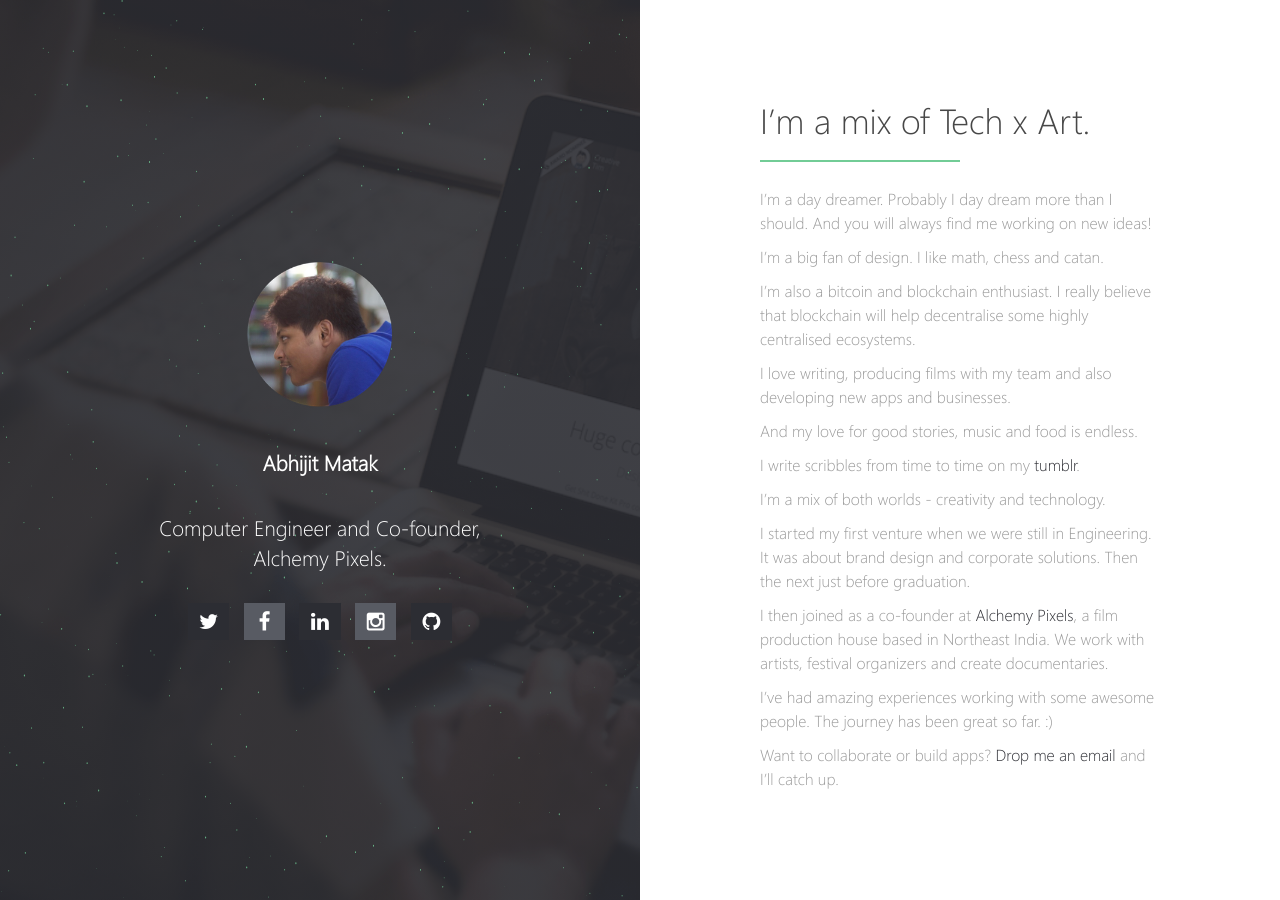
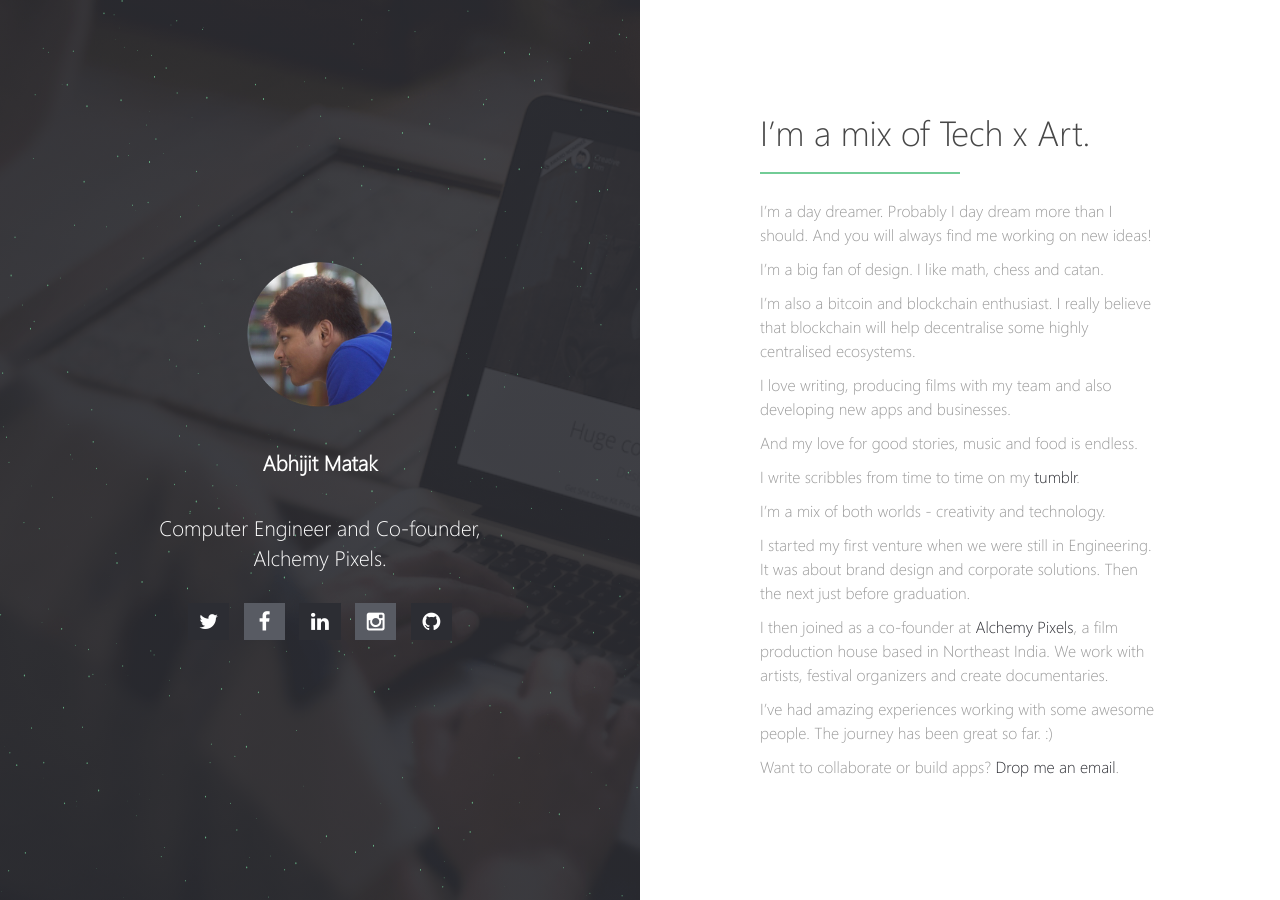
Before and after one commit to skyhitblog/skyhitblog.github.io, a Jekyll site: the page built from index.md, in a window 1280 px wide. Built offline with Jekyll 4.4.1, drawn with Linux system fonts in a browser that asks for light colours; our own code applies the rules of GitHub Pages for plain Markdown files.

Commit message:
Update index.md

```diff
--- a/index.md
+++ b/index.md
@@ -23,4 +23,4 @@ I then joined as a co-founder at [Alchemy Pixels](http://alchemypixels.com), a f
 
 I've had amazing experiences working with some awesome people. The journey has been great so far. :)
 
-Want to collaborate or build apps? [Drop me an email](mailto:avi@alchemypixels.com) and I'll catch up.
+Want to collaborate or build apps? [Drop me an email](mailto:avi@alchemypixels.com).
```
